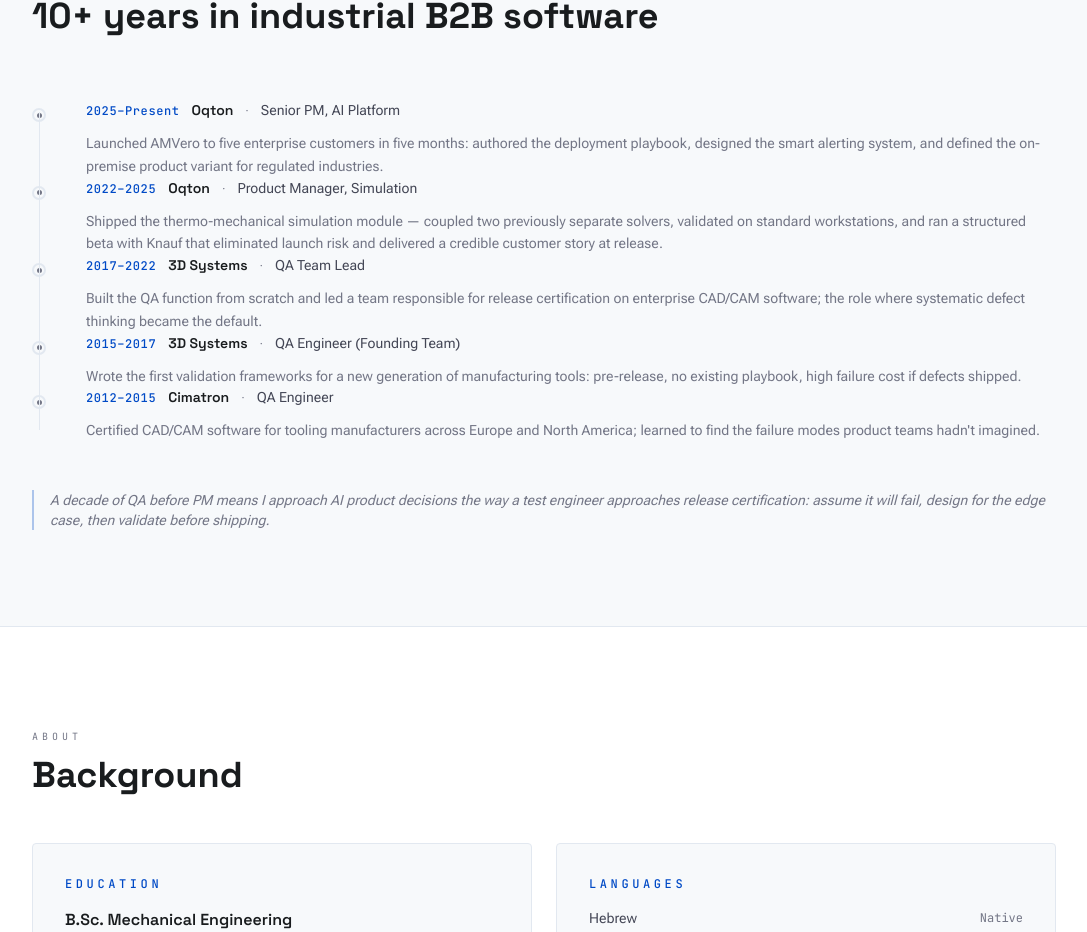
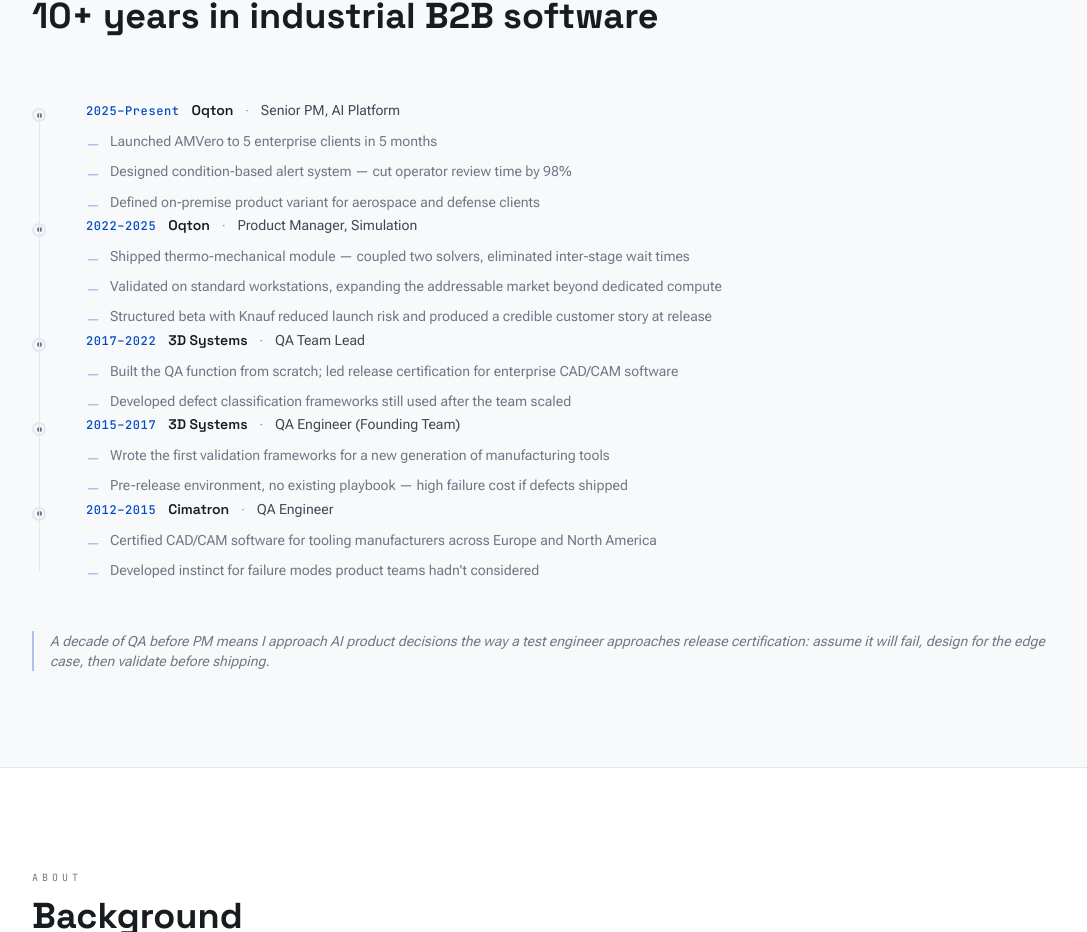
Before and after one commit to korm85/ClaudeCode-portfolio-dev, a Next.js app: page / in a window 1280 px wide. Shown: the part 6299-7231 px from the top of the page, without its empty margins (96-1183 px from the left). Built offline with nearby package versions, Linux system fonts and the light colour scheme.

Commit message:
feat: break career timeline into scannable achievement bullets
Replace single paragraph per role with 2-3 tight achievement bullets.
Each bullet is one outcome or contribution, max ~15 words.

```diff
--- a/app/components/CareerTimeline.tsx
+++ b/app/components/CareerTimeline.tsx
@@ -7,31 +7,48 @@ const TIMELINE = [
     years: "2025–Present",
     company: "Oqton",
     role: "Senior PM, AI Platform",
-    line: "Launched AMVero to five enterprise customers in five months: authored the deployment playbook, designed the smart alerting system, and defined the on-premise product variant for regulated industries.",
+    achievements: [
+      "Launched AMVero to 5 enterprise clients in 5 months",
+      "Designed condition-based alert system — cut operator review time by 98%",
+      "Defined on-premise product variant for aerospace and defense clients",
+    ],
   },
   {
     years: "2022–2025",
     company: "Oqton",
     role: "Product Manager, Simulation",
-    line: "Shipped the thermo-mechanical simulation module — coupled two previously separate solvers, validated on standard workstations, and ran a structured beta with Knauf that eliminated launch risk and delivered a credible customer story at release.",
+    achievements: [
+      "Shipped thermo-mechanical module — coupled two solvers, eliminated inter-stage wait times",
+      "Validated on standard workstations, expanding the addressable market beyond dedicated compute",
+      "Structured beta with Knauf reduced launch risk and produced a credible customer story at release",
+    ],
   },
   {
     years: "2017–2022",
     company: "3D Systems",
     role: "QA Team Lead",
-    line: "Built the QA function from scratch and led a team responsible for release certification on enterprise CAD/CAM software; the role where systematic defect thinking became the default.",
+    achievements: [
+      "Built the QA function from scratch; led release certification for enterprise CAD/CAM software",
+      "Developed defect classification frameworks still used after the team scaled",
+    ],
   },
   {
     years: "2015–2017",
     company: "3D Systems",
     role: "QA Engineer (Founding Team)",
-    line: "Wrote the first validation frameworks for a new generation of manufacturing tools: pre-release, no existing playbook, high failure cost if defects shipped.",
+    achievements: [
+      "Wrote the first validation frameworks for a new generation of manufacturing tools",
+      "Pre-release environment, no existing playbook — high failure cost if defects shipped",
+    ],
   },
   {
     years: "2012–2015",
     company: "Cimatron",
     role: "QA Engineer",
-    line: "Certified CAD/CAM software for tooling manufacturers across Europe and North America; learned to find the failure modes product teams hadn't imagined.",
+    achievements: [
+      "Certified CAD/CAM software for tooling manufacturers across Europe and North America",
+      "Developed instinct for failure modes product teams hadn't considered",
+    ],
   },
 ];
 
@@ -51,7 +68,14 @@ function TimelineEntry({ entry }: { entry: (typeof TIMELINE)[0] }) {
           <span className="text-xs text-text-muted">·</span>
           <span className="text-sm text-text-secondary">{entry.role}</span>
         </div>
-        <p className="text-sm text-text-muted leading-relaxed">{entry.line}</p>
+        <ul className="space-y-2">
+          {entry.achievements.map((a, i) => (
+            <li key={i} className="flex gap-2.5 text-sm text-text-muted leading-snug">
+              <span className="text-primary/40 mt-[3px] shrink-0">—</span>
+              <span>{a}</span>
+            </li>
+          ))}
+        </ul>
       </div>
     </div>
   );
```
